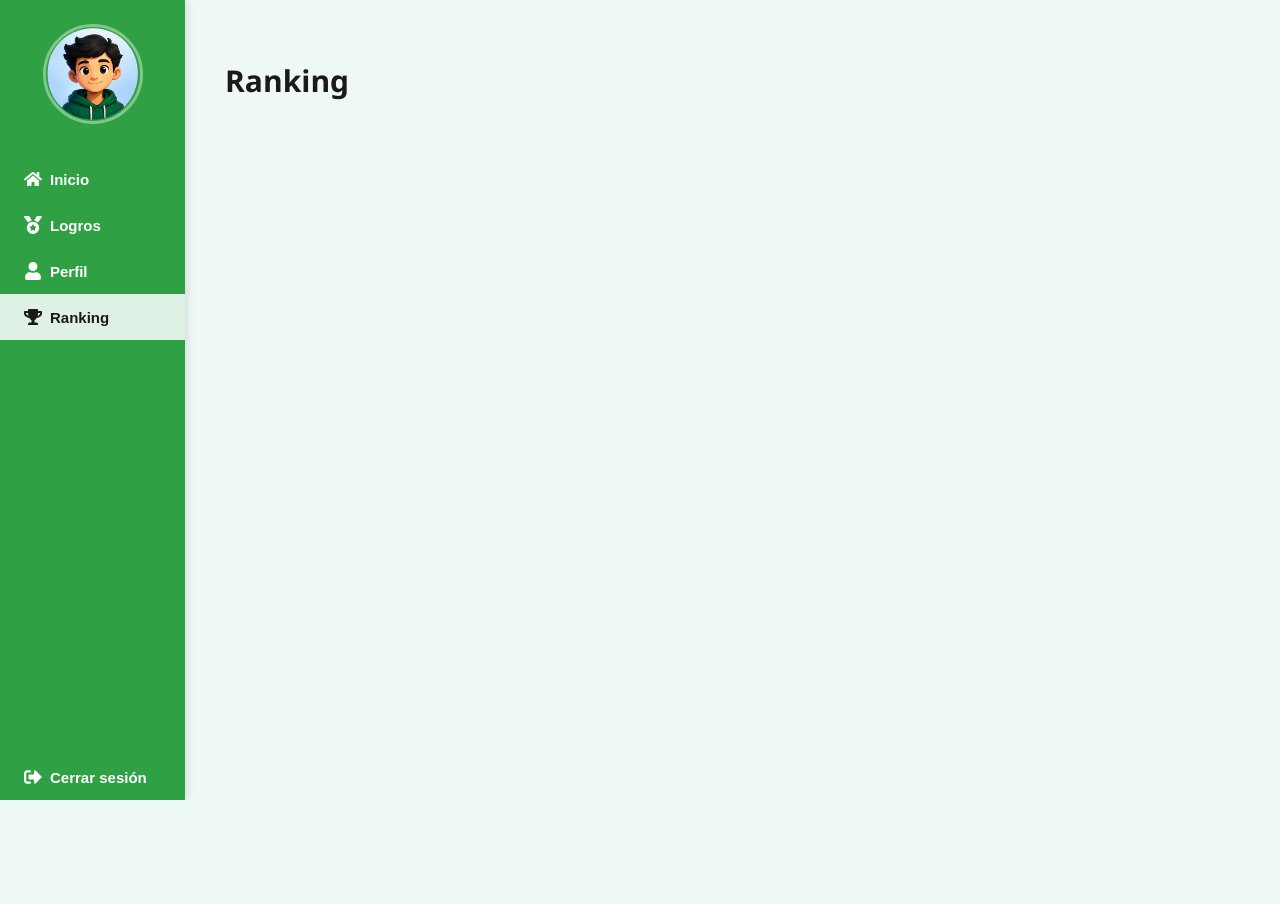
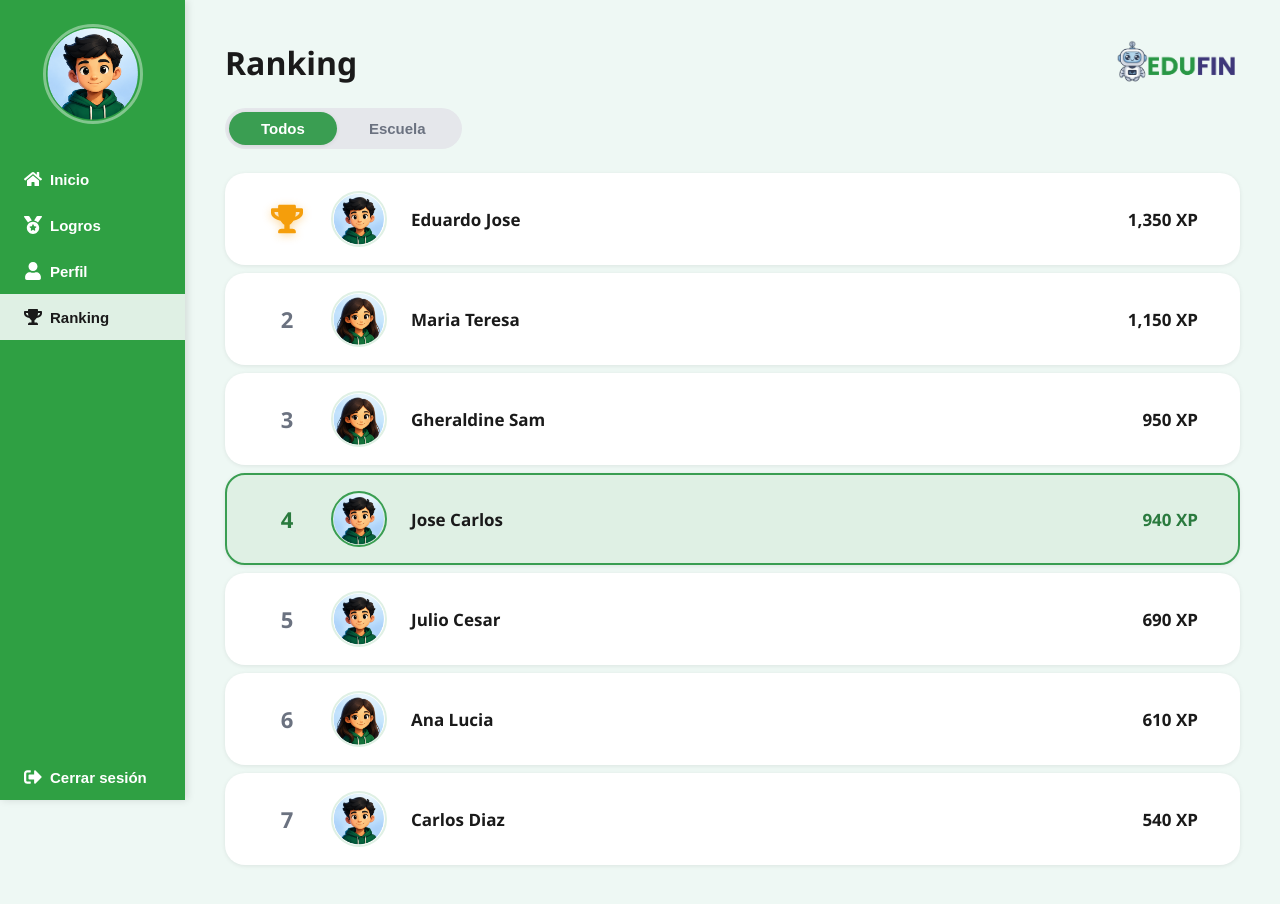
Before and after one commit to EduFin-LR/edufin-front, a React (Vite) app: page /ranking in a window 1280 px wide. Before the commit the page ends 800 px from the top, so only its background shows below. Built offline with nearby package versions, Linux system fonts and the light colour scheme.

Commit message:
feat: ranking page with tabs Todos/Escuela, trophy for #1, current user highlight

```diff
--- /dev/null
+++ b/src/pages/Ranking/Ranking.css
@@ -0,0 +1,145 @@
+.rank-page {
+    display: flex;
+    flex-direction: column;
+    gap: var(--space-lg);
+    width: 100%;
+}
+
+.rank-title {
+    margin: 0;
+    font-size: clamp(22px, 3vw, 32px);
+    font-weight: 900;
+    color: var(--color-text);
+}
+
+/* ── Tabs ────────────────────────────────────────── */
+.rank-tabs {
+    display: flex;
+    gap: 0;
+    background: #e5e7eb;
+    border-radius: var(--radius-full);
+    padding: 4px;
+    width: fit-content;
+}
+
+.rank-tab {
+    border: none;
+    background: transparent;
+    padding: 8px 32px;
+    border-radius: var(--radius-full);
+    font-size: var(--font-size-base);
+    font-weight: 700;
+    cursor: pointer;
+    color: var(--color-text-muted);
+    transition: background 0.2s ease, color 0.2s ease;
+}
+
+.rank-tab--active {
+    background: var(--color-primary);
+    color: var(--color-white);
+    box-shadow: var(--shadow-sm);
+}
+
+/* ── List ────────────────────────────────────────── */
+.rank-list {
+    list-style: none;
+    margin: 0;
+    padding: 0;
+    display: flex;
+    flex-direction: column;
+    gap: var(--space-sm);
+}
+
+.rank-row {
+    display: flex;
+    align-items: center;
+    gap: var(--space-lg);
+    background: var(--color-white);
+    border-radius: var(--radius-lg);
+    padding: var(--space-md) var(--space-xl);
+    border: 2px solid transparent;
+    box-shadow: var(--shadow-sm);
+    transition: box-shadow 0.18s ease;
+}
+
+.rank-row:hover {
+    box-shadow: var(--shadow-md);
+}
+
+.rank-row--me {
+    background: var(--color-primary-light);
+    border-color: var(--color-primary);
+}
+
+/* ── Position ────────────────────────────────────── */
+.rank-pos {
+    width: 40px;
+    display: flex;
+    align-items: center;
+    justify-content: center;
+    flex-shrink: 0;
+}
+
+.rank-trophy {
+    font-size: 32px;
+    color: #f59e0b;
+    filter: drop-shadow(0 2px 4px rgba(245,158,11,0.4));
+}
+
+.rank-num {
+    font-size: 22px;
+    font-weight: 900;
+    color: var(--color-text-muted);
+}
+
+.rank-row--me .rank-num {
+    color: var(--color-primary-dark);
+}
+
+/* ── Avatar ─────────────────────────────────────── */
+.rank-avatar {
+    width: 56px;
+    height: 56px;
+    border-radius: var(--radius-full);
+    object-fit: cover;
+    border: 2px solid var(--color-primary-light);
+    flex-shrink: 0;
+}
+
+.rank-row--me .rank-avatar {
+    border-color: var(--color-primary);
+}
+
+/* ── Name ────────────────────────────────────────── */
+.rank-name {
+    flex: 1;
+    font-size: var(--font-size-md);
+    font-weight: 700;
+    color: var(--color-text);
+}
+
+/* ── XP ──────────────────────────────────────────── */
+.rank-xp {
+    font-size: var(--font-size-md);
+    font-weight: 900;
+    color: var(--color-text);
+    white-space: nowrap;
+}
+
+.rank-row--me .rank-xp {
+    color: var(--color-primary-dark);
+}
+
+/* ── Responsive ──────────────────────────────────── */
+@media (max-width: 640px) {
+    .rank-row {
+        padding: var(--space-md);
+        gap: var(--space-md);
+    }
+
+    .rank-avatar { width: 44px; height: 44px; }
+    .rank-name   { font-size: var(--font-size-base); }
+    .rank-xp     { font-size: var(--font-size-base); }
+    .rank-trophy { font-size: 26px; }
+    .rank-num    { font-size: 18px; }
+}
--- a/src/pages/Ranking/Ranking.tsx
+++ b/src/pages/Ranking/Ranking.tsx
@@ -1,9 +1,100 @@
-import MainLayout from "../../layouts/MainLayout/MainLayout.tsx";
+import { useState } from 'react'
+import { FaTrophy } from 'react-icons/fa'
+import MainLayout from '../../layouts/MainLayout/MainLayout'
+import edufinLogo from '../../assets/images/edufinLogo.png'
+import './Ranking.css'
 
-export default function Learning() {
+// import { getRanking } from '../../services/rankingService'
+
+const avatarBoy  = new URL('../../assets/images/perfilNiño (1).png', import.meta.url).href
+const avatarGirl = new URL('../../assets/images/perfilNiño (3).png', import.meta.url).href
+
+interface Player { id: number; name: string; xp: number; avatar: string; isMe?: boolean }
+
+const RANKING_TODOS: Player[] = [
+    { id: 1, name: 'Eduardo Jose',   xp: 1350, avatar: avatarBoy  },
+    { id: 2, name: 'Maria Teresa',   xp: 1150, avatar: avatarGirl },
+    { id: 3, name: 'Gheraldine Sam', xp:  950, avatar: avatarGirl },
+    { id: 4, name: 'Jose Carlos',    xp:  940, avatar: avatarBoy, isMe: true },
+    { id: 5, name: 'Julio Cesar',    xp:  690, avatar: avatarBoy  },
+    { id: 6, name: 'Ana Lucia',      xp:  610, avatar: avatarGirl },
+    { id: 7, name: 'Carlos Diaz',    xp:  540, avatar: avatarBoy  },
+]
+
+const RANKING_ESCUELA: Player[] = [
+    { id: 1, name: 'Maria Teresa',   xp:  980, avatar: avatarGirl },
+    { id: 2, name: 'Jose Carlos',    xp:  940, avatar: avatarBoy, isMe: true },
+    { id: 3, name: 'Carlos Diaz',    xp:  540, avatar: avatarBoy  },
+    { id: 4, name: 'Ana Lucia',      xp:  480, avatar: avatarGirl },
+]
+
+type Tab = 'todos' | 'escuela'
+
+export default function Ranking() {
+    const [tab, setTab] = useState<Tab>('todos')
+    const list = tab === 'todos' ? RANKING_TODOS : RANKING_ESCUELA
+
     return (
         <MainLayout>
-            <h1>Ranking</h1>
+            <div className="rank-page">
+
+                {/* Header */}
+                <header className="dash-header">
+                    <h1 className="rank-title">Ranking</h1>
+                    <img src={edufinLogo} alt="Edufin" className="dash-logo" />
+                </header>
+
+                {/* Tabs */}
+                <div className="rank-tabs">
+                    <button
+                        className={`rank-tab ${tab === 'todos' ? 'rank-tab--active' : ''}`}
+                        onClick={() => setTab('todos')}
+                    >
+                        Todos
+                    </button>
+                    <button
+                        className={`rank-tab ${tab === 'escuela' ? 'rank-tab--active' : ''}`}
+                        onClick={() => setTab('escuela')}
+                    >
+                        Escuela
+                    </button>
+                </div>
+
+                {/* List */}
+                <ul className="rank-list">
+                    {list.map((player, index) => {
+                        const pos = index + 1
+                        return (
+                            <li
+                                key={player.id}
+                                className={`rank-row ${player.isMe ? 'rank-row--me' : ''}`}
+                            >
+                                {/* Position */}
+                                <div className="rank-pos">
+                                    {pos === 1
+                                        ? <FaTrophy className="rank-trophy" />
+                                        : <span className="rank-num">{pos}</span>
+                                    }
+                                </div>
+
+                                {/* Avatar */}
+                                <img
+                                    src={player.avatar}
+                                    alt={player.name}
+                                    className="rank-avatar"
+                                />
+
+                                {/* Name */}
+                                <span className="rank-name">{player.name}</span>
+
+                                {/* XP */}
+                                <span className="rank-xp">{player.xp.toLocaleString()} XP</span>
+                            </li>
+                        )
+                    })}
+                </ul>
+
+            </div>
         </MainLayout>
     )
 }
```
